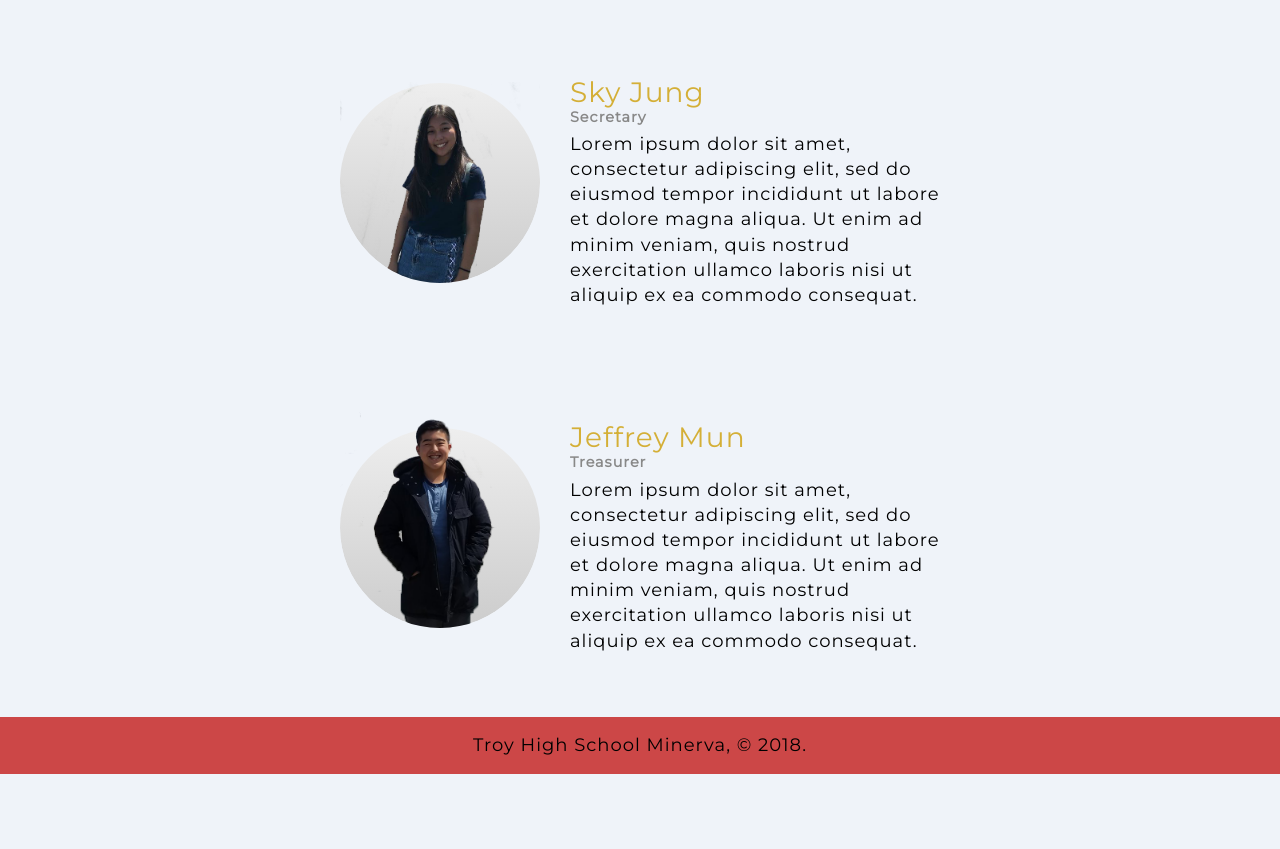
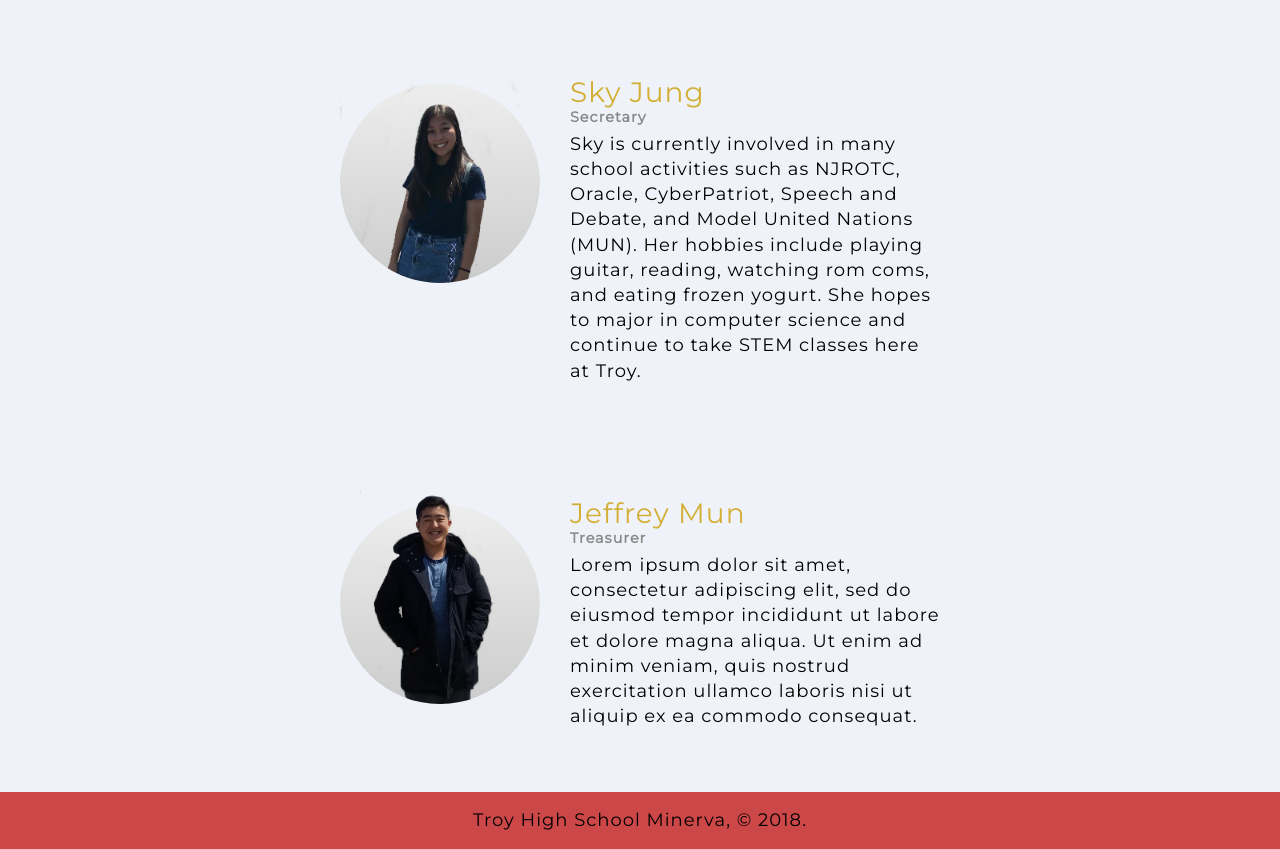
Before and after one commit to pyt1ger/Minerva, a plain HTML site: page public/about.html in a window 1280 px wide. Shown: the part 839-1688 px from the top of the page. Before the commit the page ends 1613 px from the top, so only its background shows below. Drawn offline with Linux system fonts and the light colour scheme.

Commit message:
lil clean up

```diff
--- a/public/about.html
+++ b/public/about.html
@@ -57,7 +57,7 @@
 			  </div>
 			  <h3><div class="board">Sky Jung</div></h3>
 			  <strong>Secretary</strong>
-			  <div>Lorem ipsum dolor sit amet, consectetur adipiscing elit, sed do eiusmod tempor incididunt ut labore et dolore magna aliqua. Ut enim ad minim veniam, quis nostrud exercitation ullamco laboris nisi ut aliquip ex ea commodo consequat.</div>
+			  <div>Sky is currently involved in many school activities such as NJROTC, Oracle, CyberPatriot, Speech and Debate, and Model United Nations (MUN). Her hobbies include playing guitar, reading, watching rom coms, and eating frozen yogurt. She hopes to major in computer science and continue to take STEM classes here at Troy.</div>
 			</div>
 
 			<div class="person">
```
Also changed, not shown: public/img/books.jpeg (deleted), public/img/compscibckgrd.jpg (deleted), public/img/history.jpeg (deleted), public/img/math.jpeg (deleted), public/img/science.jpeg (deleted).
